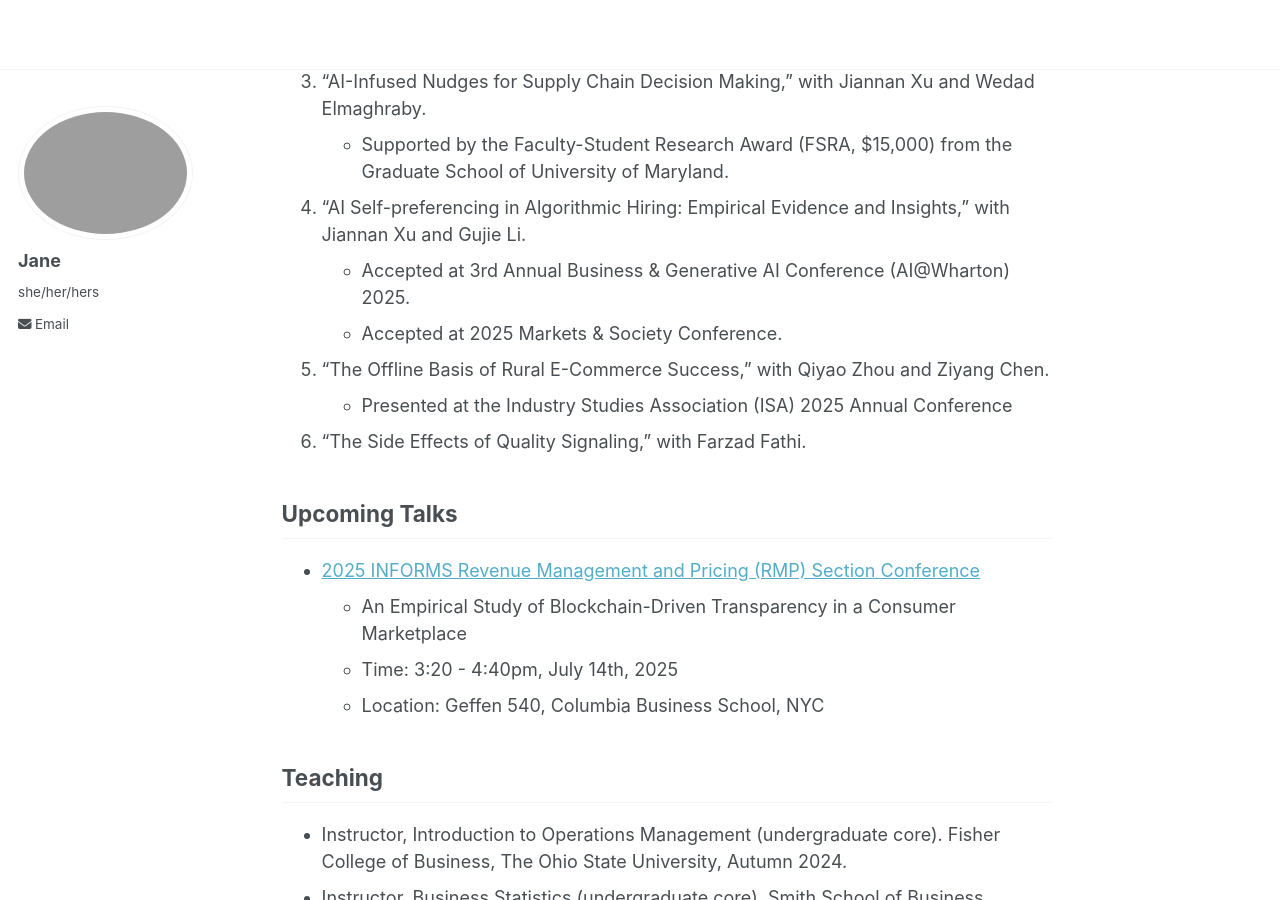
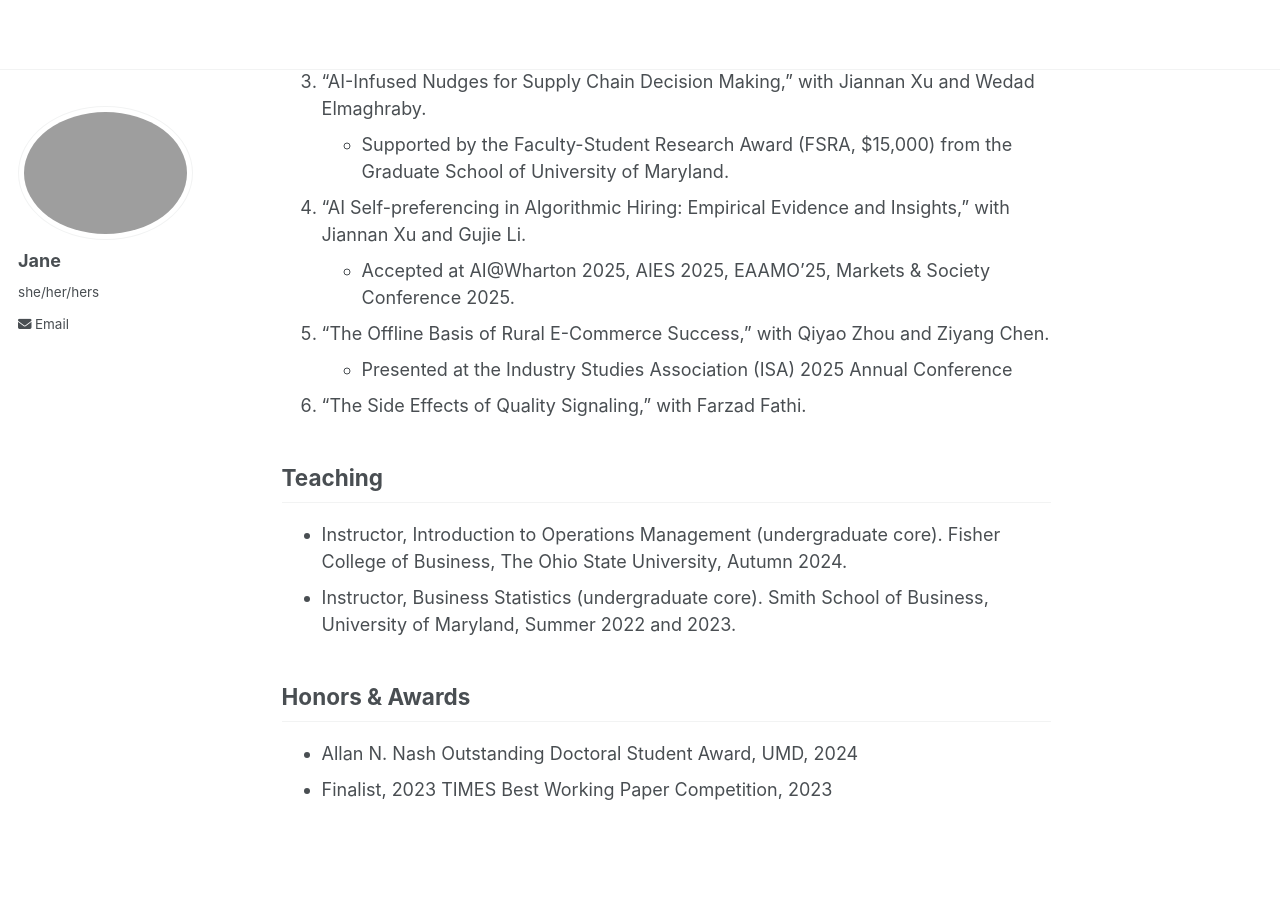
Before and after one commit to jiangyijane/jiangyijane.github.io, a Jekyll site: the page built from _pages/about.md, in a window 1280 px wide and 900 px high, scrolled down 764 px. Built offline with Jekyll 4.4.1, drawn with Linux system fonts in a browser that asks for light colours.

Commit message:
Update about.md

```diff
--- a/_pages/about.md
+++ b/_pages/about.md
@@ -22,19 +22,11 @@ Research
 4. "AI-Infused Nudges for Supply Chain Decision Making," with Jiannan Xu and Wedad Elmaghraby.
   - Supported by the Faculty-Student Research Award (FSRA, $15,000) from the Graduate School of University of Maryland.
 5. "AI Self-preferencing in Algorithmic Hiring: Empirical Evidence and Insights," with Jiannan Xu and Gujie Li.
-  - Accepted at 3rd Annual Business & Generative AI Conference (AI@Wharton) 2025.
-  - Accepted at 2025 Markets & Society Conference.
+  - Accepted at AI@Wharton 2025, AIES 2025, EAAMO’25, Markets & Society Conference 2025.
 6. "The Offline Basis of Rural E-Commerce Success," with Qiyao Zhou and Ziyang Chen.
   - Presented at the Industry Studies Association (ISA) 2025 Annual Conference
 7. "The Side Effects of Quality Signaling," with Farzad Fathi.
 
-
-Upcoming Talks
-------
-- [2025 INFORMS Revenue Management and Pricing (RMP) Section Conference](https://business.columbia.edu/2025-informs-conference)
-  - An Empirical Study of Blockchain-Driven Transparency in a Consumer Marketplace
-  - Time: 3:20 - 4:40pm, July 14th, 2025
-  - Location: Geffen 540, Columbia Business School, NYC
 
 Teaching
 ------
```
